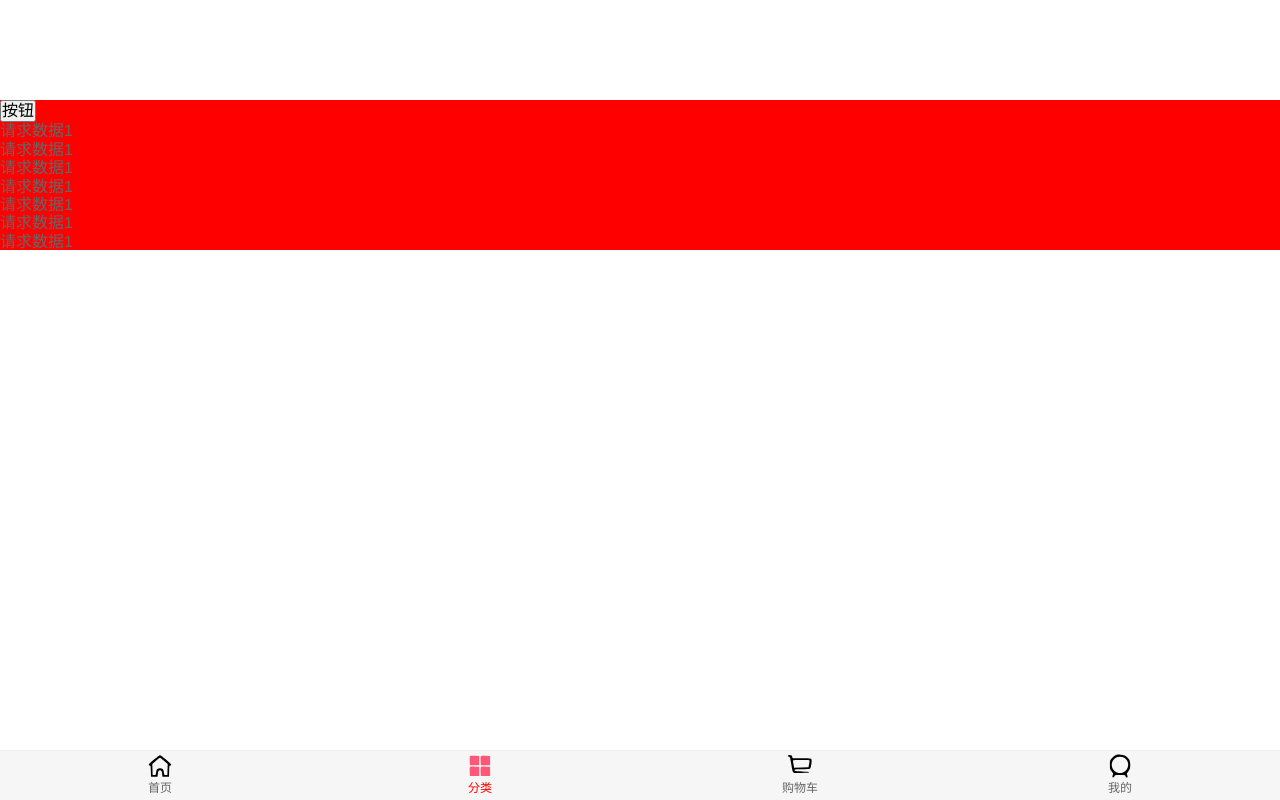
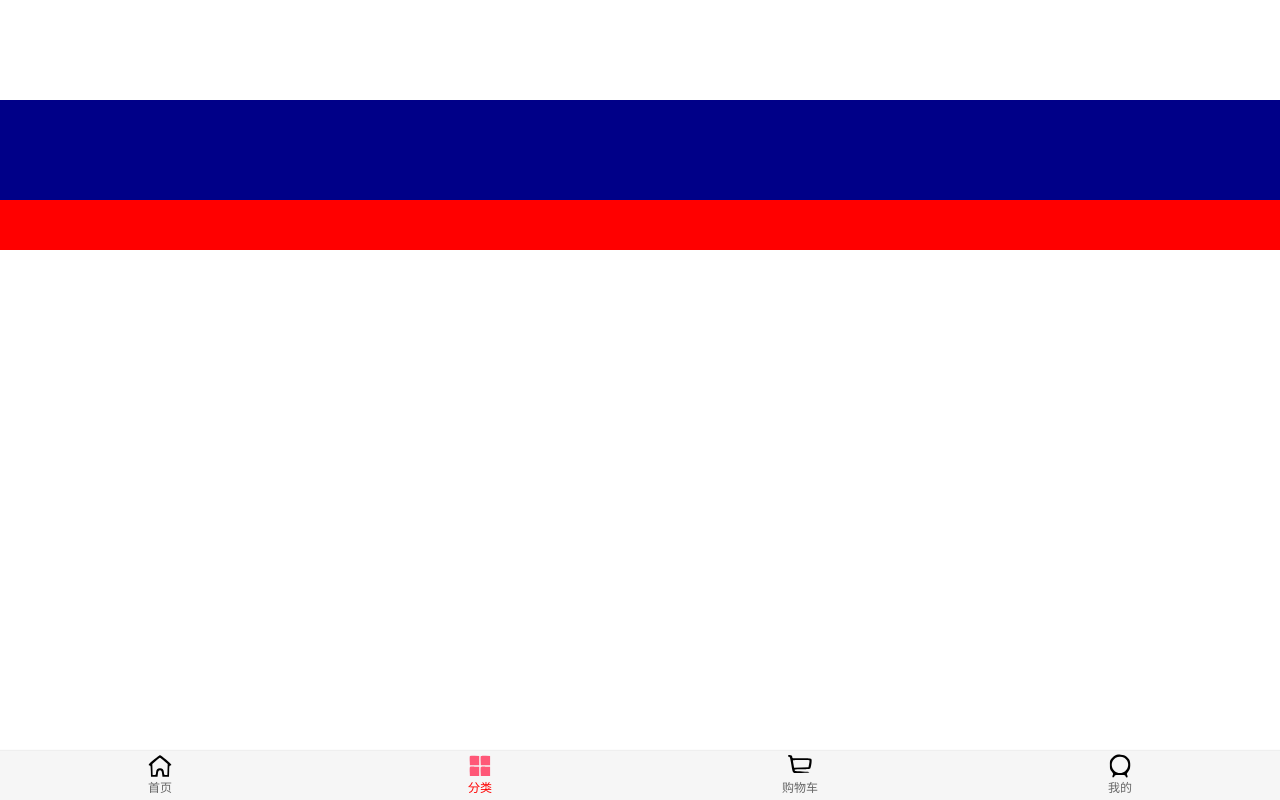
Before and after one commit to wenweijia/supermall, a Vue app: page /category in a window 1280 px wide. Built offline with nearby package versions, Linux system fonts and the light colour scheme.

Commit message:
'添加点击回顶事件'

```diff
--- a/src/components/common/scroll/Scroll.vue
+++ b/src/components/common/scroll/Scroll.vue
@@ -12,9 +12,16 @@
 	export default {
 		name: 'Scroll',
 
+		props: {
+			probeType: {
+				type: Number,
+				default: 0,
+			}
+		},
+
 		data(){
 			return {
-
+				scroll: null
 			}
 		},
 
@@ -22,7 +29,7 @@
 			this.initBscroll();
 
 			this.scroll.on('scroll',(position) => {
-				console.log(position);
+				this.$emit('scroll', position)
 			});
 
 			this.scroll.on('pullingUp', () => {
@@ -34,10 +41,19 @@
 
 			initBscroll() {
 				this.scroll = new BScroll(this.$refs.wrapper, {
-					probeType: 3,
+					probeType: this.probeType,
 					pullUpLoad: true,
+					click: true,
 				})
 			},
+
+			refresh() {
+				this.scroll.refresh()
+			},
+
+			scrollTo(x, y, time=300) {
+				this.scroll.scrollTo(x, y, time)
+			}
 		}
 	}
 </script>
--- /dev/null
+++ b/src/components/content/backTop/BackTop.vue
@@ -0,0 +1,34 @@
+<template>
+	<div class="back-top">
+		<img src="../../../assets/img/common/top.png" alt="">
+	</div>
+</template>
+
+<script>
+	export default {
+		name:"BackTop",
+
+		data() {
+			return {
+
+			}
+		},
+
+		methods: {
+
+		}
+	}
+</script>
+
+<style>
+	.back-top {
+		position: fixed;
+		right: 8px;
+		bottom: 55px;
+	}
+
+	.back-top img {
+		width: 44px;
+		height: 44px;
+	}
+</style>
--- a/src/views/category/Category.vue
+++ b/src/views/category/Category.vue
@@ -1,58 +1,10 @@
 <template>
 	<div class="wrapper" ref='wrapper'>
-		<ul class="">
-			<button @click="buttonClick">按钮</button>
-			<li>请求数据1</li>
-			<li>请求数据1</li>
-			<li>请求数据1</li>
-			<li>请求数据1</li>
-			<li>请求数据1</li>
-			<li>请求数据1</li>
-			<li>请求数据1</li>
-			<li>请求数据1</li>
-			<li>请求数据1</li>
-			<li>请求数据1</li>
-			<li>请求数据1</li>
-			<li>请求数据1</li>
-			<li>请求数据1</li>
-			<li>请求数据1</li>
-			<li>请求数据1</li>
-			<li>请求数据1</li>
-			<li>请求数据1</li>
-			<li>请求数据1</li>
-			<li>请求数据1</li>
-			<li>请求数据1</li>
-			<li>请求数据1</li>
-			<li>请求数据1</li>
-			<li>请求数据1</li>
-			<li>请求数据1</li>
-			<li>请求数据1</li>
-			<li>请求数据1</li>
-			<li>请求数据1</li>
-			<li>请求数据1</li>
-			<li>请求数据1</li>
-			<li>请求数据1</li>
-			<li>请求数据1</li>
-			<li>请求数据1</li>
-			<li>请求数据1</li>
-			<li>请求数据1</li>
-			<li>请求数据1</li>
-			<li>请求数据1</li>
-			<li>请求数据1</li>
-			<li>请求数据1</li>
-			<li>请求数据1</li>
-			<li>请求数据1</li>
-			<li>请求数据1</li>
-			<li>请求数据1</li>
-			<li>请求数据1</li>
-			<li>请求数据1</li>
-			<li>请求数据1</li>
-			<li>请求数据1</li>
-			<li>请求数据1</li>
-			<li>请求数据1</li>
-			<li>请求数据1</li>
-			<li>请求数据1</li>
-		</ul>
+		<div class="content">
+			<div class="h500"></div>
+			<div class="h300"></div>
+			<div class="h400"></div>
+		</div>
 	</div>
 </template>
 
@@ -100,8 +52,30 @@
 	.wrapper {
 		margin-top: 100px;
 		height: 150px;
-		background-color: red;
 		overflow: hidden;
+		width: 100%;
 /* 		overflow-y: auto;
  */	}
+
+	.h300 {
+		height: 100px;
+		width: 100%;
+		background-color: red;
+	}
+
+	.h400 {
+		height: 100px;
+		width: 100%;
+		background-color: #004444;
+	}
+
+	.h500 {
+		height: 100px;
+		width: 100%;
+		background-color: #000088;
+	}
+
+	/* .content {
+		height: 1200px;
+	} */
 </style>
--- a/src/views/home/Home.vue
+++ b/src/views/home/Home.vue
@@ -1,13 +1,14 @@
 <template>
 	<div id="home">
 		<Nabbar class='home-nabbar'><div slot='center'>购物街</div></Nabbar>
-		<Scroll class="content" ref="scroll">
+		<Scroll class="wrapper" ref="scroll" :probeType='3' @scroll="contentScroll">
 			<HomeSwiper :banners = "banners"></HomeSwiper>
 			<RecommendView :recommends = "recommends"></RecommendView>
 			<FeatureView></FeatureView>
 			<TabControl class='tabControl' :titles=titles @tabclick="tabclick"></TabControl>
 			<GoodsList :goods="currentGoods"></GoodsList>
 		</Scroll>
+		<BackTop @click.native='backClick' v-show="isShowBackTop"></BackTop>
 	</div>
 </template>
 
@@ -19,6 +20,7 @@
 	import FeatureView from './childComps/FeatureView.vue'
 	import TabControl from '../../components/content/tabControl/TabControl.vue'
 	import GoodsList from '../../components/content/goods/GoodsList.vue'
+	import BackTop from '../../components/content/backTop/BackTop.vue'
 
 	import {getHomeMultidata,
 			getHomeGoods} from '../../network/home.js'
@@ -33,6 +35,7 @@
 			FeatureView,
 			TabControl,
 			GoodsList,
+			BackTop,
 		},
 
 		data() {
@@ -45,7 +48,8 @@
 				  'new': {page: 0, list: []},
 				  'sell': {page: 0, list: []},
 				},
-				currentIndex: 0
+				currentIndex: 0,
+				isShowBackTop: false,
 			}
 		},
 
@@ -60,7 +64,6 @@
 				}else{
 					return this.goods['pop'].list
 				}
-
 			}
 		},
 
@@ -73,12 +76,20 @@
 		},
 
 		methods:{
-
 			/**
 			 * 事件监听相关的方法
 			 */
 			tabclick(index) {
 				this.currentIndex = index
+			},
+
+			backClick() {
+				console.log('置顶');
+				this.$refs.scroll.scrollTo(0, 0)
+			},
+
+			contentScroll(position) {
+				this.isShowBackTop = position.y < -1000;
 			},
 
 			/**
@@ -119,13 +130,17 @@
 		z-index: 9;
 	}
 
-	.content {
+	.wrapper {
 		overflow: hidden;
 		position: absolute;
 		top: 44px;
 		bottom: 49px;
 		left: 0;
 		right: 0;
+		/* margin-top: 50px;
+		height: 350px;
+		overflow: hidden;
+		width: 100%; */
 	}
 
 	.tabControl {
@@ -133,4 +148,5 @@
 		top: 44px;
 		z-index: 9;
 	}
+
 </style>
```
